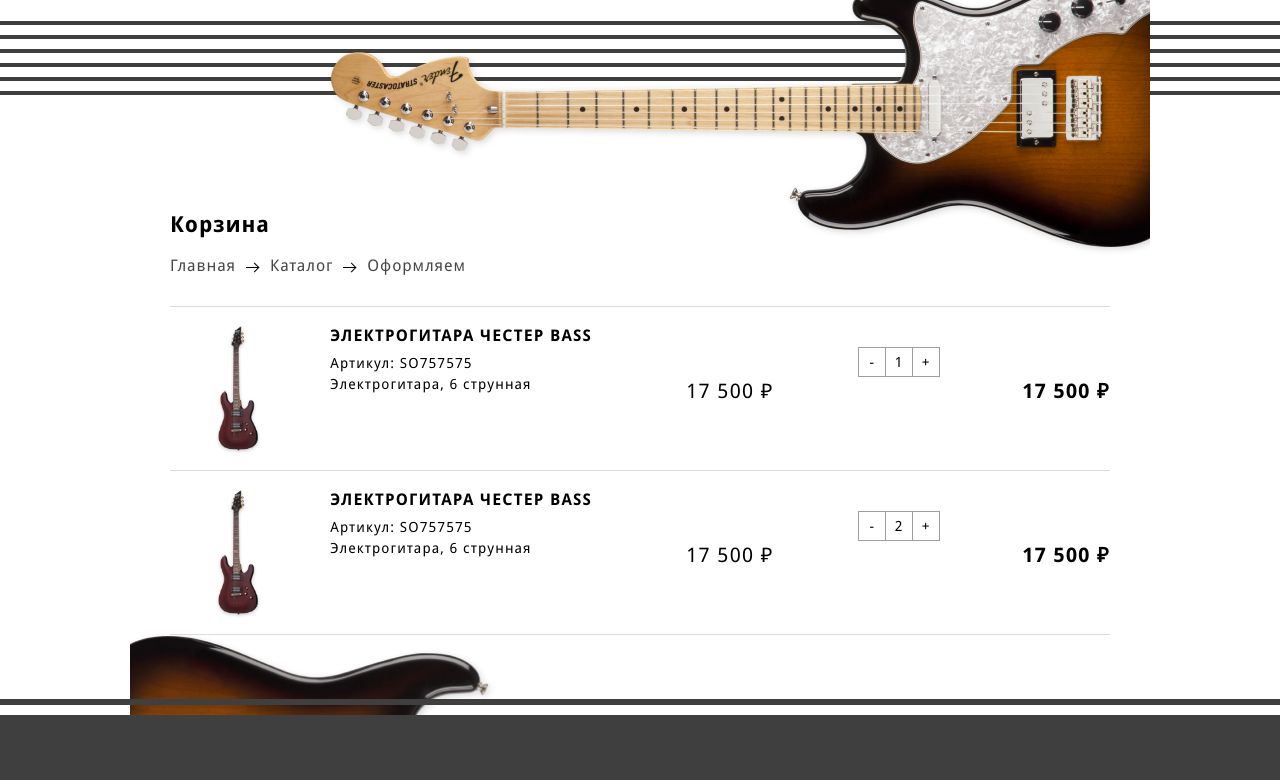
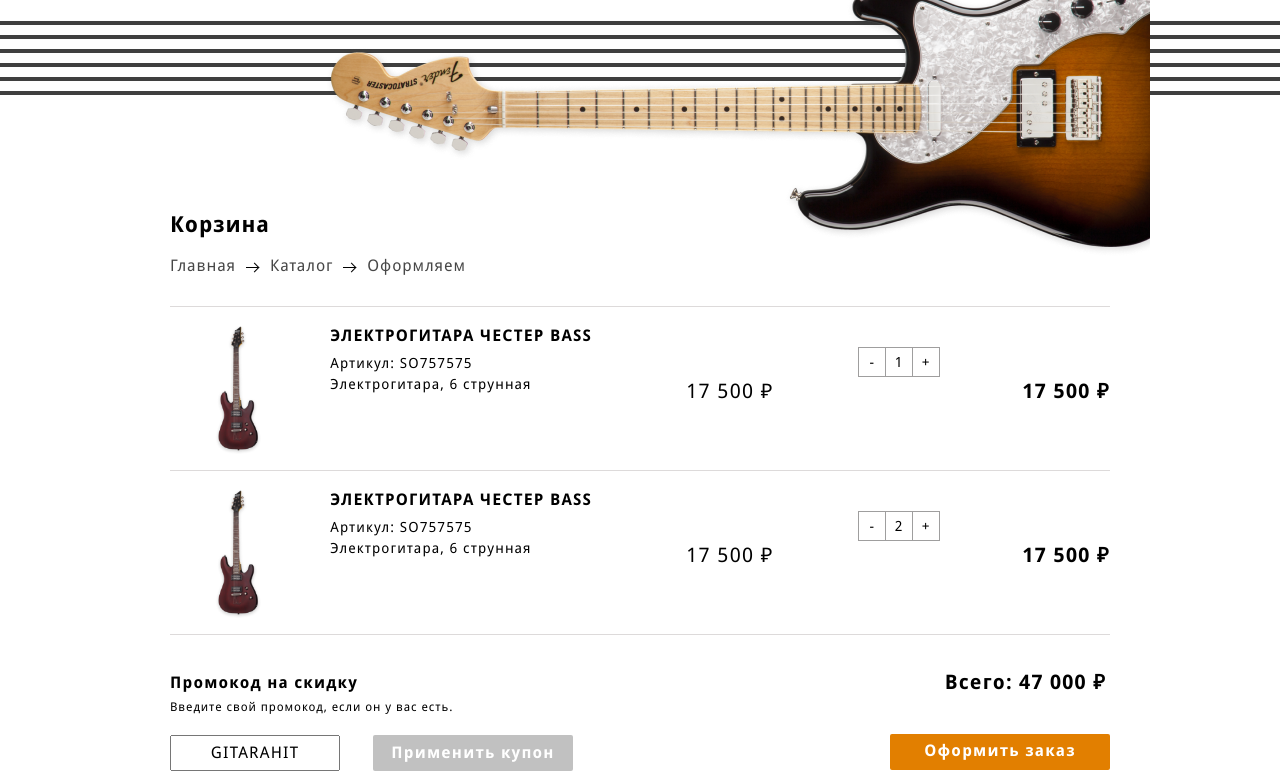
Before and after one commit to stanislaw-ch/GuitarShop, a website: page source/basket.html in a window 1280 px wide. Shown: the part 113-893 px from the top of the page. Drawn offline with Linux system fonts and the light colour scheme; files that its build step writes are made by us from their sources; files whose address does not match are found by name.

Commit message:
добавляет верстку корзины

```diff
--- a/source/basket.html
+++ b/source/basket.html
@@ -12,14 +12,14 @@
     <nav class="main-nav">
       <div class="container">
         <div class="main-nav__wrapper">
-          <a class="main-nav__logo">
+          <a class="main-nav__logo" href="index.html">
             <svg width="67" height="70">
               <use xlink:href="img/sprite.svg#logo"></use>
             </svg>
           </a>
           <ul class="main-nav__list site-list">
             <li class="site-list__item">
-              <a href="#">Каталог</a>
+              <a href="index.html">Каталог</a>
             </li>
             <li class="site-list__item">
               <a href="#">Где купить?</a>
@@ -87,7 +87,7 @@
       </ul>
       <section class="shoppingbag">
         <div class="shoppingbag__content">
-          <div class="product">
+          <div class="shoppingbag__product product">
             <ul class="product__list">
               <li class="product__item">
                 <div class="product__image-container">
@@ -125,9 +125,25 @@
               </li>
             </ul>
           </div>
+          <div class="shoppingbag__order order">
+            <div class="order__discount">
+              <div class="order__discount-wrapper">
+                <span class="order__discount-title">Промокод на скидку</span>
+                <span class="order__discount-subtitle">Введите свой промокод, если он у вас есть.</span>
+              </div>
+              <div class="order__discount-promo">
+                <input type="text" name="order-discount-promo" id="order-discount-promo" placeholder="GITARAHIT" value="GITARAHIT">
+                <button type="button">Применить купон</button>
+              </div>
+            </div>
+            <div class="order__to-order">
+              <span>Всего: 47 000 ₽</span>
+              <button type="button">Оформить заказ</button>
+            </div>
+          </div>
         </div>
       </section>
-      </div>
+    </div>
   </main>
   <footer class="page-footer">
     <div class="container">
--- /dev/null
+++ b/source/sass/blocks/order.scss
@@ -0,0 +1,93 @@
+// .order__discount {
+
+// }
+
+.order__discount-wrapper {
+  display: flex;
+  flex-direction: column;
+}
+
+.order__discount-title {
+  font-weight: 700;
+  letter-spacing: 1.2px;
+}
+
+.order__discount-subtitle {
+  margin-top: 9px;
+  font-size: 12px;
+  letter-spacing: 0.9px;
+}
+
+.order__discount-promo {
+  display: flex;
+  margin-top: 20px;
+}
+
+.order__discount-promo input {
+  box-sizing: border-box;
+  width: 170px;
+  height: 36px;
+  margin-right: 33px;
+
+  text-align: center;
+  letter-spacing: 1.2px;
+}
+
+.order__discount-promo button {
+  box-sizing: border-box;
+  width: 200px;
+  height: 36px;
+
+  letter-spacing: 1.2px;
+  color: #ffffff;
+  font-weight: 700;
+
+  border: none;
+  border-radius: 2px;
+  background-color: #c1c1c1;
+
+  &:hover {
+    background-color: #585757;
+  }
+
+  &:active {
+    background-color: #9f9e9e;
+  }
+}
+
+.order__to-order {
+  display: flex;
+  flex-direction: column;
+  align-items: flex-end;
+}
+
+.order__to-order span {
+  margin-top: -3px;
+  padding-right: 4px;
+
+  font-size: 20px;
+  font-weight: 700;
+  letter-spacing: 1.2px;
+}
+
+.order__to-order button {
+  width: 220px;
+  height: 36px;
+  margin-top: 40px;
+
+  letter-spacing: 1.2px;
+  color: #ffffff;
+  font-weight: 700;
+
+  border: none;
+  border-radius: 2px;
+  background-color: #e27f00;
+
+  &:hover {
+    background-color: #ffa839;
+  }
+
+  &:active {
+    background-color: #da8b26;
+  }
+}
--- a/source/sass/blocks/product.scss
+++ b/source/sass/blocks/product.scss
@@ -1,6 +1,6 @@
-.product {
-  margin-top: 30px;
-}
+// .product {
+//   margin-top: 30px;
+// }
 
 .product__list {
   margin: 0;
@@ -71,12 +71,14 @@
 }
 
 .product__quantity {
+  display: flex;
   margin-left: 84px;
   padding-top: 20px;
   font-size: 0;
 }
 
 .product__quantity input {
+  display: block;
   box-sizing: border-box;
   width: 26px;
   height: 30px;
@@ -92,8 +94,8 @@
 }
 
 .product__quantity-button {
+  box-sizing: border-box;
   display: inline-block;
-  box-sizing: border-box;
   width: 28px;
   height: 30px;
 
@@ -102,6 +104,7 @@
   border: 1px solid #9f9e9e;
   border-radius: 0;
   background-color: transparent;
+  cursor: pointer;
 }
 
 .product__price-total {
--- /dev/null
+++ b/source/sass/blocks/shoppingbag.scss
@@ -0,0 +1,13 @@
+.shoppingbag {
+  margin-bottom: 91px;
+}
+
+.shoppingbag__product {
+  margin-top: 30px;
+  margin-bottom: 39px;
+}
+
+.shoppingbag__order {
+  display: flex;
+  justify-content: space-between;
+}
--- a/source/sass/main.scss
+++ b/source/sass/main.scss
@@ -21,3 +21,5 @@
 @import "blocks/sort-button";
 @import "blocks/rating";
 @import "blocks/product";
+@import "blocks/shoppingbag";
+@import "blocks/order";
```
Also changed, not shown: build/basket.html, build/css/style.min.css, 1 other file.
